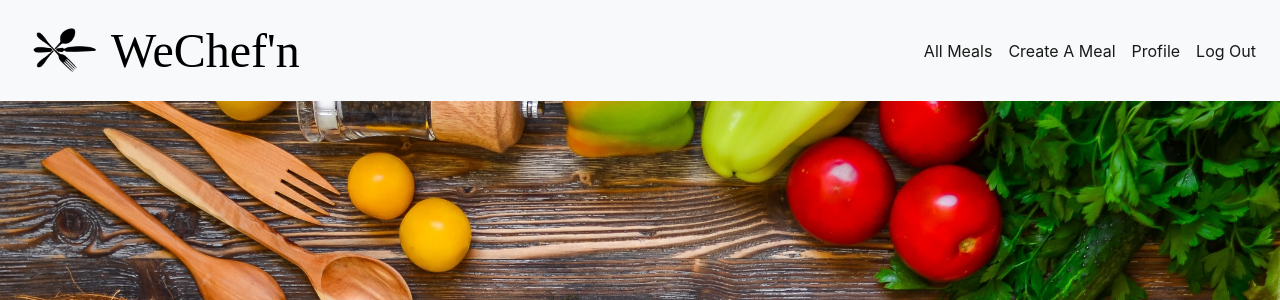
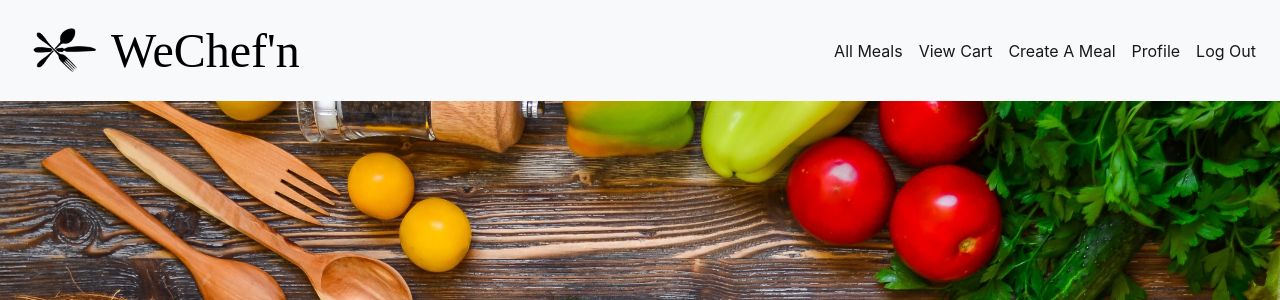
Before and after one commit to franics925/cook_around, a Django app: page / in a window 1280 px wide. Shown: the top 300 px of the page. Run offline with Django 3.2, Linux system fonts and the light colour scheme; the visitor is signed in with stand-in values (Sample User, id 1); some libraries are stand-ins or nearby versions.

Commit message:
add cart button to navbar

```diff
--- a/main_app/templates/base.html
+++ b/main_app/templates/base.html
@@ -28,6 +28,9 @@
           <a class="nav-link" href="{% url 'index' %}">All Meals <span class="sr-only">(current)</span></a>
         </li>
         <li class="nav-item active">
+          <a class="nav-link" href="{% url 'cart' %}">View Cart <span class="sr-only">(current)</span></a>
+        </li>
+        <li class="nav-item active">
           <a class="nav-link" href="{% url 'meal_create' %}">Create A Meal <span class="sr-only">(current)</span></a>
         </li>
         <li class="nav-item active">
```
Also changed, not shown: 1 other file.
